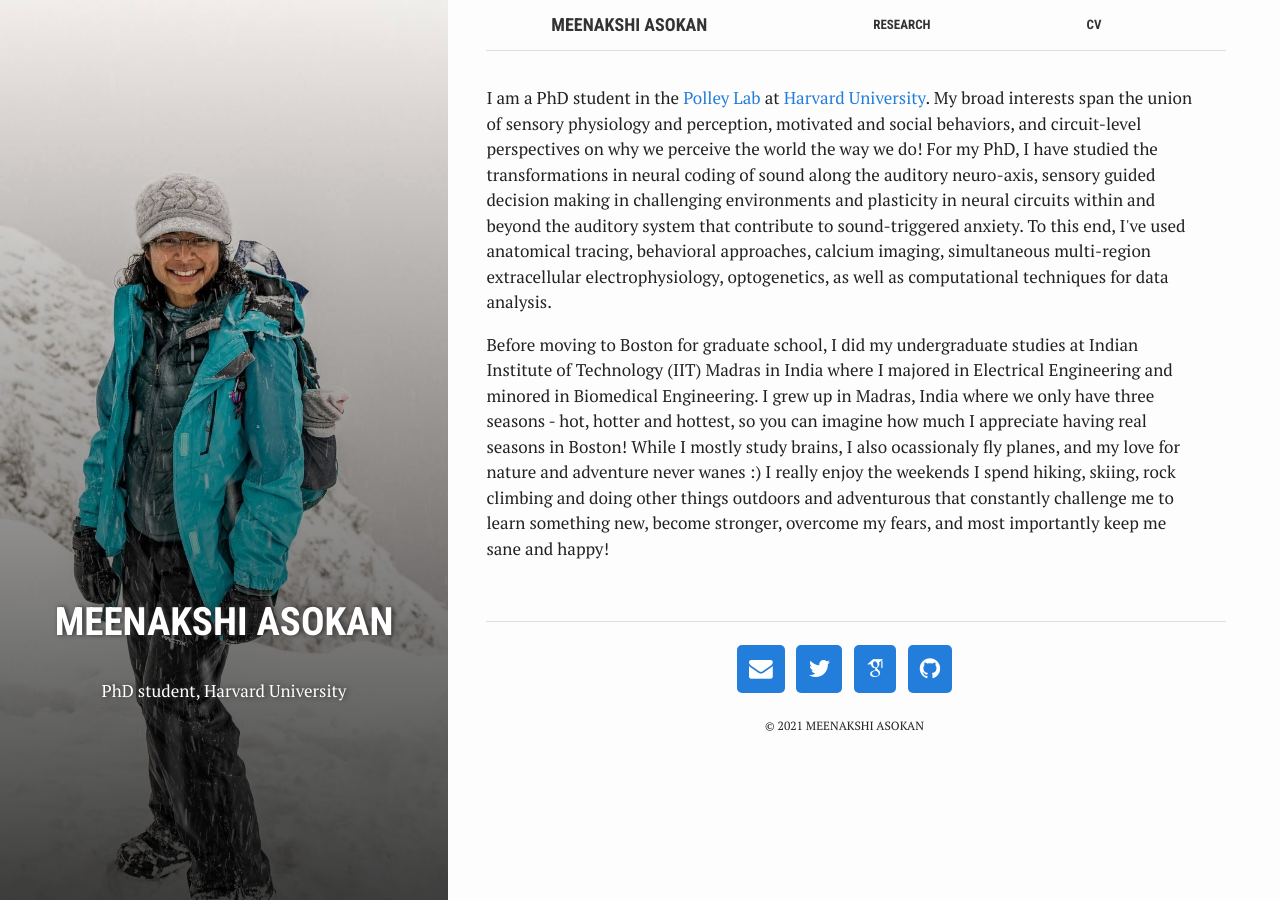
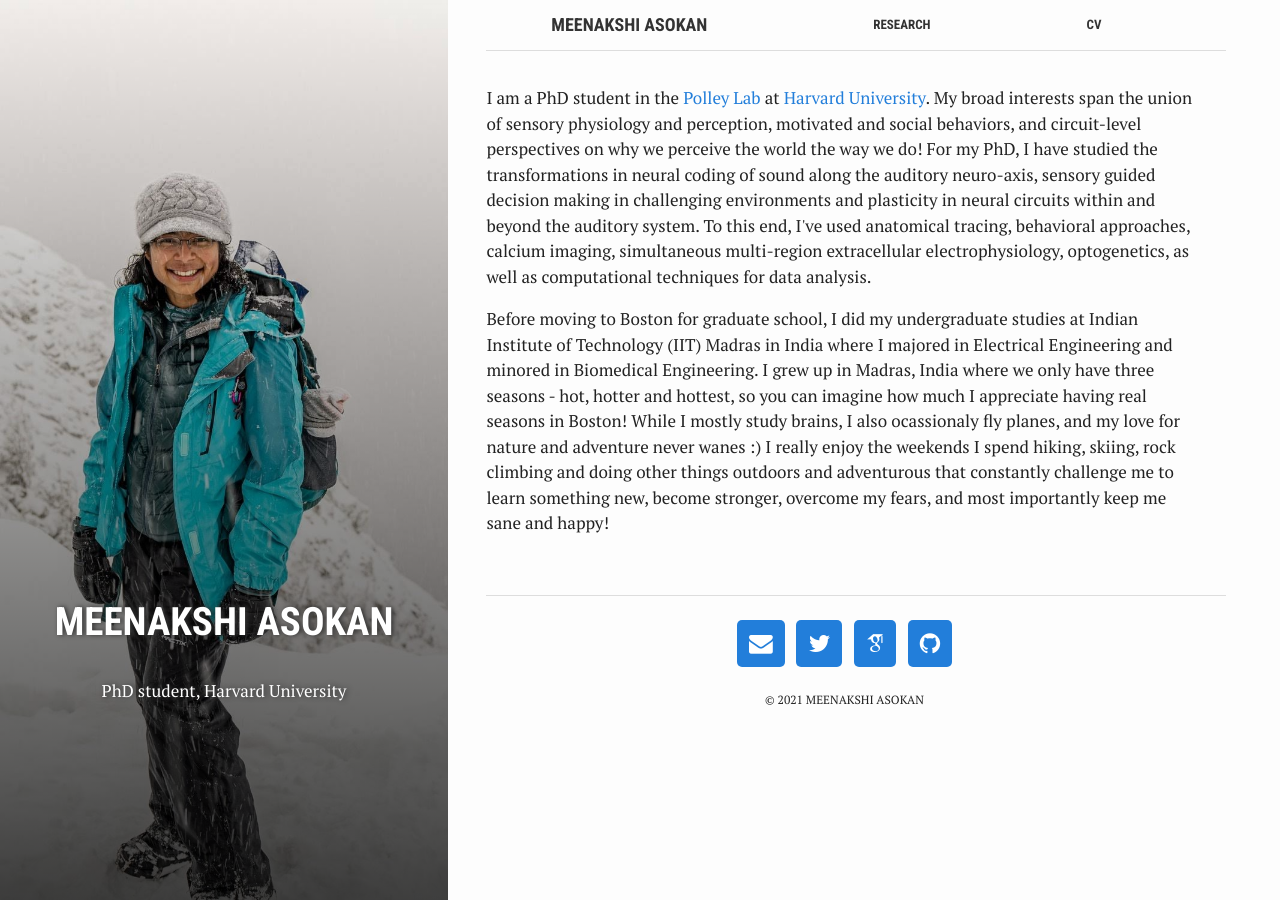
Before and after one commit to Meenakshi-Asokan/Meenakshi-Asokan.github.io, a Jekyll site: the page built from index.html, in a window 1280 px wide. Built offline with Jekyll 4.4.1, drawn with Linux system fonts in a browser that asks for light colours; nearby versions of some CDN libraries; some web fonts are replaced; library files that are not in the unit come from our copies.

Commit message:
Update index.html

```diff
--- a/index.html
+++ b/index.html
@@ -12,7 +12,7 @@ summary: "PhD student, Harvard University"
   My broad interests span the union of sensory physiology and perception, motivated and social behaviors, and
   circuit-level perspectives on why we perceive the world the way we do! For my PhD, I have studied
   the transformations in neural coding of sound along the auditory neuro-axis, sensory guided decision making
-  in challenging environments and plasticity in neural circuits within and beyond the auditory system that contribute to sound-triggered anxiety.
+  in challenging environments and plasticity in neural circuits within and beyond the auditory system.
   To this end, I've used anatomical tracing, behavioral approaches, calcium imaging,
   simultaneous multi-region extracellular electrophysiology, optogenetics, as well as computational techniques for data analysis.
 </p>
```
